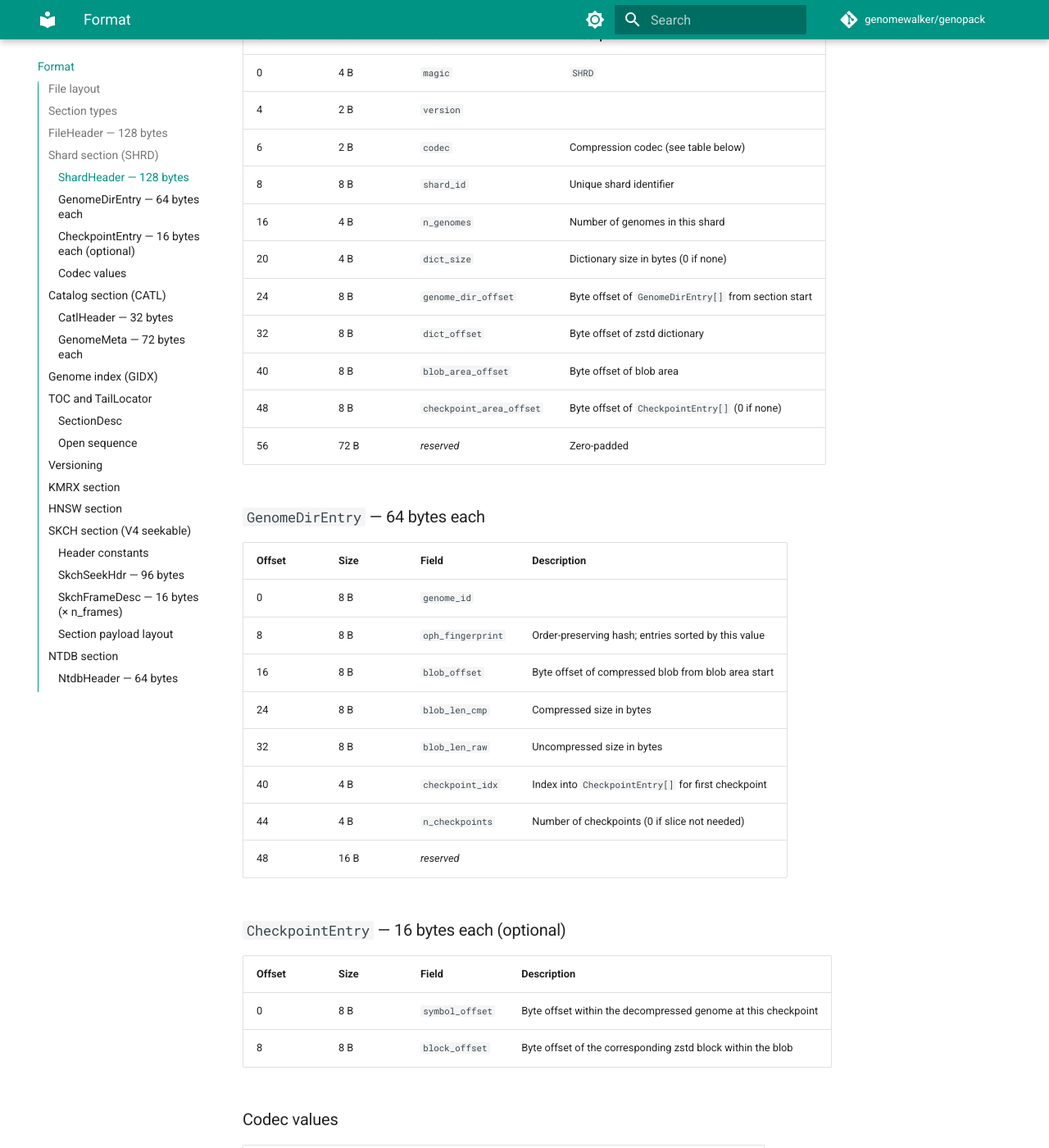
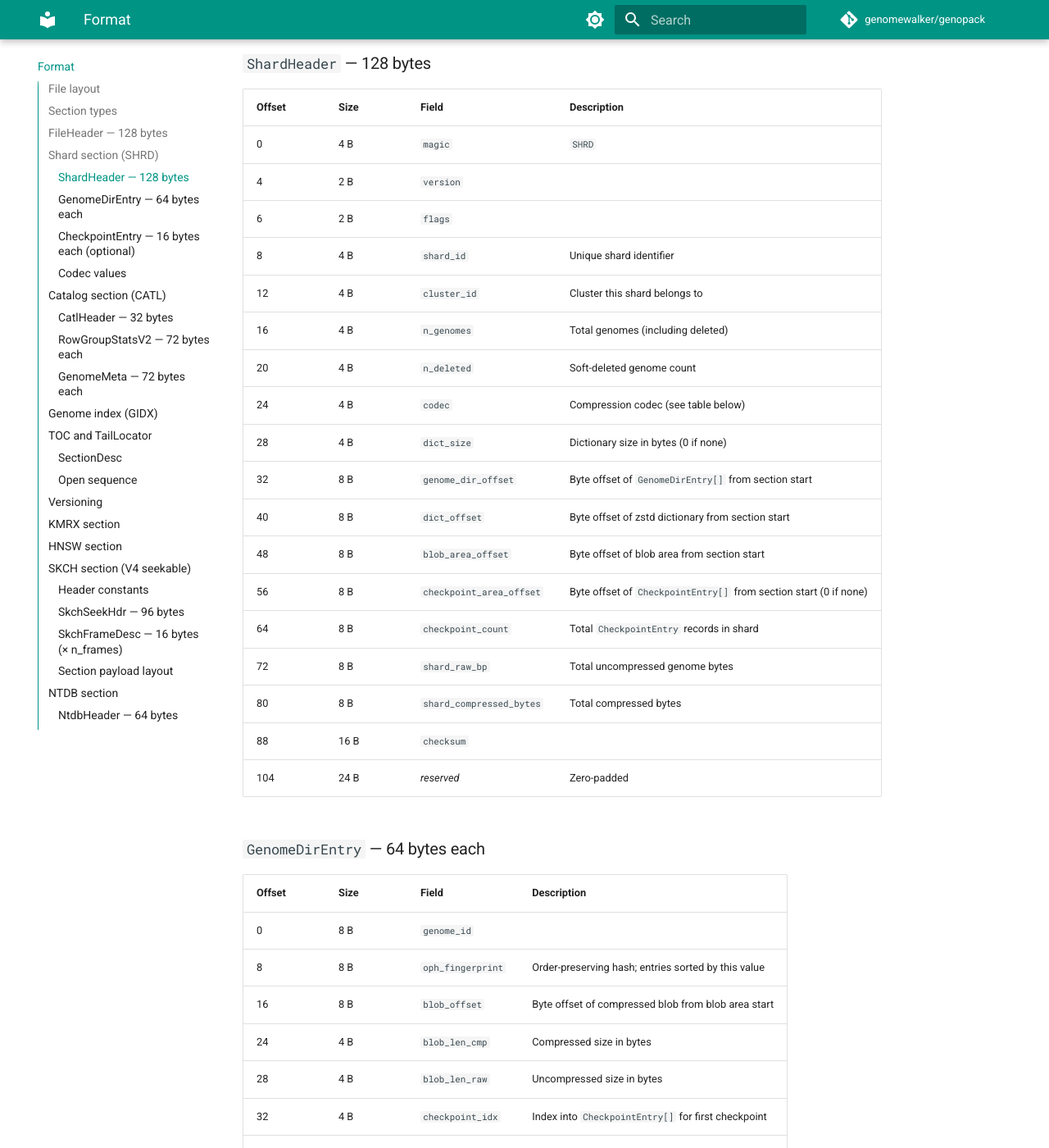
Before and after one commit to genomewalker/genopack, an MkDocs documentation site: the page built from docs/format.md, in a window 1280 px wide and 1400 px high, scrolled down 3045 px. Shown: the whole window at 82% size. Built offline with MkDocs 1.6.1 and Material for MkDocs 9.7.7, drawn with Linux system fonts in a browser that asks for light colours; comment, search, counter and statistics services are not loaded; some of the changed text lies outside the part shown.

Commit message:
docs: fix binary layout drift in format.md (FileHeader, ShardHeader, GenomeMeta, CATL, checkpoints)

```diff
--- a/docs/format.md
+++ b/docs/format.md
@@ -85,13 +85,16 @@
 
 | Offset | Size | Field | Description |
 |--------|------|-------|-------------|
-| 0 | 4 B | `magic` | `GPK\x01` |
-| 4 | 2 B | `version_major` | Breaking format change |
-| 6 | 2 B | `version_minor` | Backward-compatible extension |
-| 8 | 16 B | `uuid` | Archive UUID (stable across generations) |
-| 24 | 8 B | `created_ts` | Unix timestamp of initial build |
-| 32 | 8 B | `generation` | Monotonically incremented on each `add`/`rm`/`repack` |
+| 0 | 4 B | `magic` | `GPK2` (`0x324B5047`) |
+| 4 | 2 B | `version_major` | Breaking format change (current: `2`) |
+| 6 | 2 B | `version_minor` | Backward-compatible extension (current: `0`) |
+| 8 | 8 B | `file_uuid_lo` | Archive UUID low 64 bits (stable across generations) |
+| 16 | 8 B | `file_uuid_hi` | Archive UUID high 64 bits |
+| 24 | 8 B | `created_at_unix` | Unix timestamp of initial build |
+| 32 | 8 B | `flags` | Reserved flags (0) |
 | 40 | 88 B | _reserved_ | Zero-padded |
+
+> **Note:** `generation` is in `TocHeader`, not `FileHeader`.
 
 ---
 
@@ -136,15 +139,22 @@
 |--------|------|-------|-------------|
 | 0 | 4 B | `magic` | `SHRD` |
 | 4 | 2 B | `version` | |
-| 6 | 2 B | `codec` | Compression codec (see table below) |
-| 8 | 8 B | `shard_id` | Unique shard identifier |
-| 16 | 4 B | `n_genomes` | Number of genomes in this shard |
-| 20 | 4 B | `dict_size` | Dictionary size in bytes (0 if none) |
-| 24 | 8 B | `genome_dir_offset` | Byte offset of `GenomeDirEntry[]` from section start |
-| 32 | 8 B | `dict_offset` | Byte offset of zstd dictionary |
-| 40 | 8 B | `blob_area_offset` | Byte offset of blob area |
-| 48 | 8 B | `checkpoint_area_offset` | Byte offset of `CheckpointEntry[]` (0 if none) |
-| 56 | 72 B | _reserved_ | Zero-padded |
+| 6 | 2 B | `flags` | |
+| 8 | 4 B | `shard_id` | Unique shard identifier |
+| 12 | 4 B | `cluster_id` | Cluster this shard belongs to |
+| 16 | 4 B | `n_genomes` | Total genomes (including deleted) |
+| 20 | 4 B | `n_deleted` | Soft-deleted genome count |
+| 24 | 4 B | `codec` | Compression codec (see table below) |
+| 28 | 4 B | `dict_size` | Dictionary size in bytes (0 if none) |
+| 32 | 8 B | `genome_dir_offset` | Byte offset of `GenomeDirEntry[]` from section start |
+| 40 | 8 B | `dict_offset` | Byte offset of zstd dictionary from section start |
+| 48 | 8 B | `blob_area_offset` | Byte offset of blob area from section start |
+| 56 | 8 B | `checkpoint_area_offset` | Byte offset of `CheckpointEntry[]` from section start (0 if none) |
+| 64 | 8 B | `checkpoint_count` | Total `CheckpointEntry` records in shard |
+| 72 | 8 B | `shard_raw_bp` | Total uncompressed genome bytes |
+| 80 | 8 B | `shard_compressed_bytes` | Total compressed bytes |
+| 88 | 16 B | `checksum` | |
+| 104 | 24 B | _reserved_ | Zero-padded |
 
 ### `GenomeDirEntry` — 64 bytes each
 
@@ -153,18 +163,21 @@
 | 0 | 8 B | `genome_id` | |
 | 8 | 8 B | `oph_fingerprint` | Order-preserving hash; entries sorted by this value |
 | 16 | 8 B | `blob_offset` | Byte offset of compressed blob from blob area start |
-| 24 | 8 B | `blob_len_cmp` | Compressed size in bytes |
-| 32 | 8 B | `blob_len_raw` | Uncompressed size in bytes |
-| 40 | 4 B | `checkpoint_idx` | Index into `CheckpointEntry[]` for first checkpoint |
-| 44 | 4 B | `n_checkpoints` | Number of checkpoints (0 if slice not needed) |
+| 24 | 4 B | `blob_len_cmp` | Compressed size in bytes |
+| 28 | 4 B | `blob_len_raw` | Uncompressed size in bytes |
+| 32 | 4 B | `checkpoint_idx` | Index into `CheckpointEntry[]` for first checkpoint |
+| 36 | 4 B | `n_checkpoints` | Number of checkpoints (0 if slice not needed) |
+| 40 | 4 B | `flags` | |
+| 44 | 4 B | `meta_row_id` | Row index in logical catalog |
 | 48 | 16 B | _reserved_ | |
 
 ### `CheckpointEntry` — 16 bytes each (optional)
 
 | Offset | Size | Field | Description |
 |--------|------|-------|-------------|
-| 0 | 8 B | `symbol_offset` | Byte offset within the decompressed genome at this checkpoint |
-| 8 | 8 B | `block_offset` | Byte offset of the corresponding zstd block within the blob |
+| 0 | 8 B | `symbol_offset` | Base position (0-indexed) within the decompressed genome |
+| 8 | 4 B | `block_offset` | Byte offset of the corresponding zstd block within the blob |
+| 12 | 4 B | _pad_ | |
 
 ### Codec values
 
@@ -212,22 +225,48 @@
 | 0 | 4 B | `magic` | `CATL` |
 | 4 | 4 B | `n_rows` | Total number of `GenomeMeta` rows |
 | 8 | 4 B | `n_groups` | Number of row groups |
-| 12 | 4 B | _reserved_ | |
+| 12 | 4 B | `row_group_size` | Rows per group (default 32768) |
 | 16 | 8 B | `stats_offset` | Byte offset of `RowGroupStatsV2[]` from section start |
 | 24 | 8 B | `rows_offset` | Byte offset of `GenomeMeta[]` from section start |
+
+### `RowGroupStatsV2` — 72 bytes each
+
+| Offset | Size | Field | Description |
+|--------|------|-------|-------------|
+| 0 | 4 B | `first_row` | First row index in this group |
+| 4 | 4 B | `last_row` | Last row index (inclusive) |
+| 8 | 4 B | `live_count` | Non-deleted rows in this group |
+| 12 | 4 B | _pad_ | |
+| 16 | 8 B | `oph_min` | |
+| 24 | 8 B | `oph_max` | |
+| 32 | 8 B | `genome_length_min` | |
+| 40 | 8 B | `genome_length_max` | |
+| 48 | 2 B | `completeness_min` | Fixed-point × 10 (e.g. 987 = 98.7%) |
+| 50 | 2 B | `completeness_max` | |
+| 52 | 2 B | `contamination_min` | Fixed-point × 10 |
+| 54 | 2 B | `contamination_max` | |
+| 56 | 4 B | `flags_any` | OR of all `GenomeMeta.flags` in group |
+| 60 | 12 B | _reserved_ | |
 
 ### `GenomeMeta` — 72 bytes each
 
 | Offset | Size | Field | Description |
 |--------|------|-------|-------------|
 | 0 | 8 B | `genome_id` | |
-| 8 | 8 B | `oph_fingerprint` | |
-| 16 | 4 B | `completeness` | CheckM completeness × 100 (fixed-point) |
-| 20 | 4 B | `contamination` | CheckM contamination × 100 |
-| 24 | 8 B | `genome_length` | Total assembly length in bp |
-| 32 | 4 B | `n_contigs` | |
-| 36 | 4 B | `shard_id` | Which shard holds this genome |
-| 40 | 32 B | _reserved_ | |
+| 8 | 4 B | `genome_type` | `GenomeType` enum (0 in legacy archives) |
+| 12 | 4 B | `shard_id` | Which shard holds this genome |
+| 16 | 8 B | `genome_length` | Total assembly length in bp |
+| 24 | 4 B | `n_contigs` | |
+| 28 | 2 B | `gc_pct_x100` | GC% × 100 (e.g. 5234 = 52.34%) |
+| 30 | 2 B | `completeness_x10` | CheckM completeness × 10 (e.g. 987 = 98.7%) |
+| 32 | 2 B | `contamination_x10` | CheckM contamination × 10 |
+| 34 | 6 B | _pad_ | Compiler-inserted alignment padding |
+| 40 | 8 B | `oph_fingerprint` | MinHash minimum (k=21); locality-sensitive sort key |
+| 48 | 8 B | `blob_offset` | |
+| 56 | 4 B | `blob_len_cmp` | |
+| 60 | 4 B | `blob_len_raw` | |
+| 64 | 4 B | `date_added` | Days since 2024-01-01 |
+| 68 | 4 B | `flags` | Bit 0: deleted; bit 1: delta-encoded blob |
 
 ---
 
```
Also changed, not shown: other parts of docs/format.md (+1 -1 lines).
